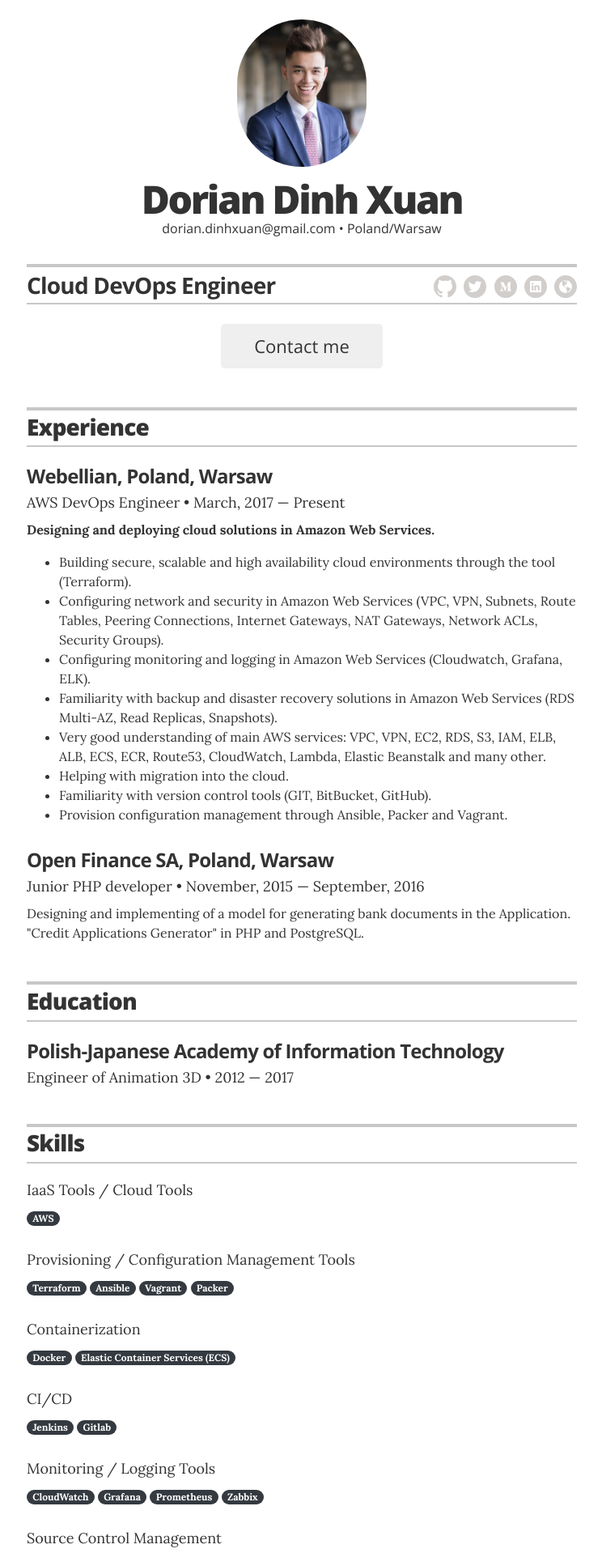
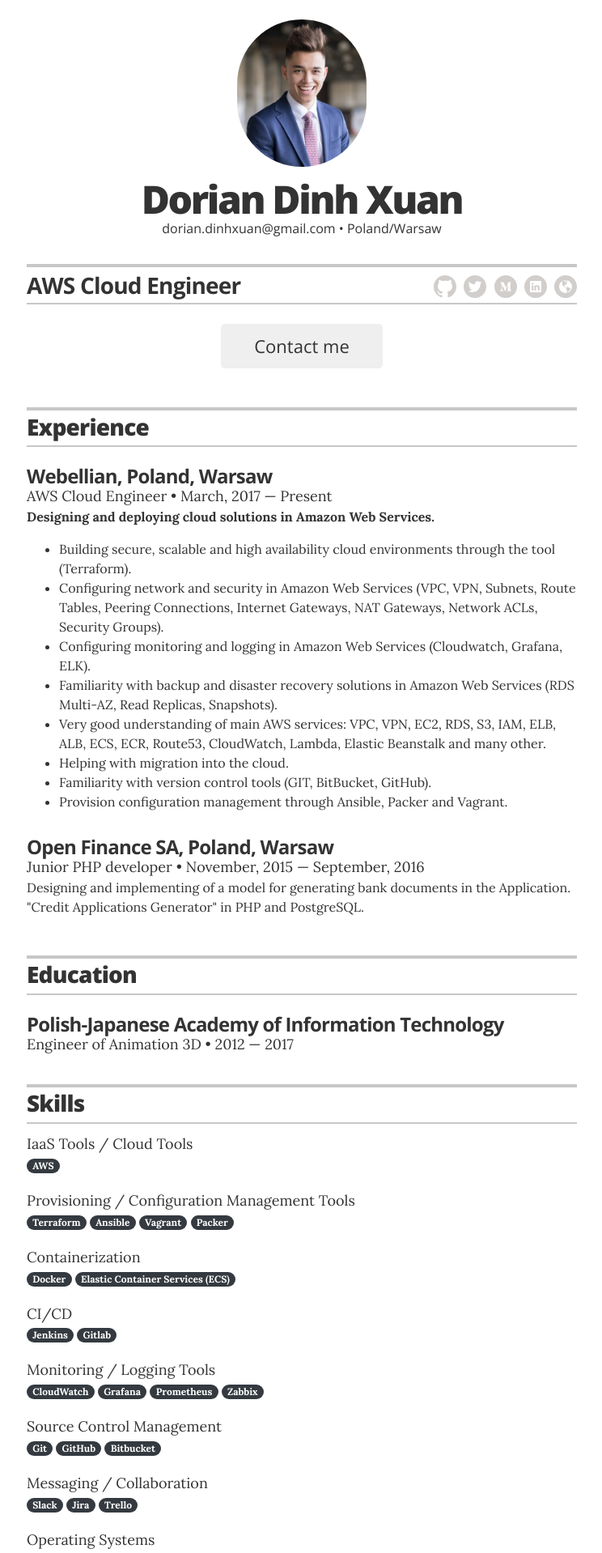
Before and after one commit to jglovier/resume-template, a Jekyll site: the page built from index.html, in a window 1280 px wide. Shown: the top 1918 px of the page at 81% size, without its empty margins (267-1011 px from the left). Built offline with Jekyll 4.4.1, drawn with Linux system fonts in a browser that asks for light colours.

Commit message:
Added small fix

```diff
--- a/_config.yml
+++ b/_config.yml
@@ -11,7 +11,7 @@
 # Resume settings
 resume_avatar:                  "true"
 resume_name:                    "Dorian Dinh Xuan"
-resume_title:                   "Cloud DevOps Engineer"
+resume_title:                   "AWS Cloud Engineer"
 
 # used for the contact button in _layouts/resume.html
 resume_contact_email:           "dorian.dinhxuan@gmail.com"
--- a/_data/experience.yml
+++ b/_data/experience.yml
@@ -1,8 +1,8 @@
 # Jobs
 
-# AWS DevOps Engineer at Webellian, Warsaw, Poland
+# AWS Cloud Engineer at Webellian, Warsaw, Poland
 - company: Webellian, Poland, Warsaw
-  position: AWS DevOps Engineer
+  position: AWS Cloud Engineer
   duration: March, 2017 &mdash; Present
   summary: '<p><b>Designing and deploying cloud solutions in Amazon Web Services.</b></p><ul class="resume-item-list"><li>Building secure, scalable and high availability cloud environments through the tool (Terraform).</li><li>Configuring network and security in Amazon Web Services (VPC, VPN, Subnets, Route Tables, Peering Connections, Internet Gateways, NAT Gateways, Network ACLs, Security Groups).</li><li>Configuring monitoring and logging in Amazon Web Services (Cloudwatch, Grafana, ELK).</li><li>Familiarity with backup and disaster recovery solutions in Amazon Web Services (RDS Multi-AZ, Read Replicas, Snapshots).</li><li>Very good understanding of main AWS services: VPC, VPN, EC2, RDS, S3, IAM, ELB, ALB, ECS, ECR, Route53, CloudWatch, Lambda, Elastic Beanstalk and many other.</li><li>Helping with migration into the cloud.</li><li>Familiarity with version control tools (GIT, BitBucket, GitHub).</li><li>Provision configuration management through Ansible, Packer and Vagrant.</li></ul>'
 
--- a/_sass/_resume.scss
+++ b/_sass/_resume.scss
@@ -149,7 +149,7 @@
   .resume-item-details {
     font-size: 1.125rem;
     margin: 0 0 .75rem;
-    line-height: 1;
+    line-height: 0.1;
 
     &.award-title {
       font-size: 1rem;
@@ -172,7 +172,7 @@
     }
   }
 
-  .resume-item-copy { margin: .75rem 0 0; }
+  .resume-item-copy { margin: .35rem 0 0; }
 }
 
 // footer styles
```
